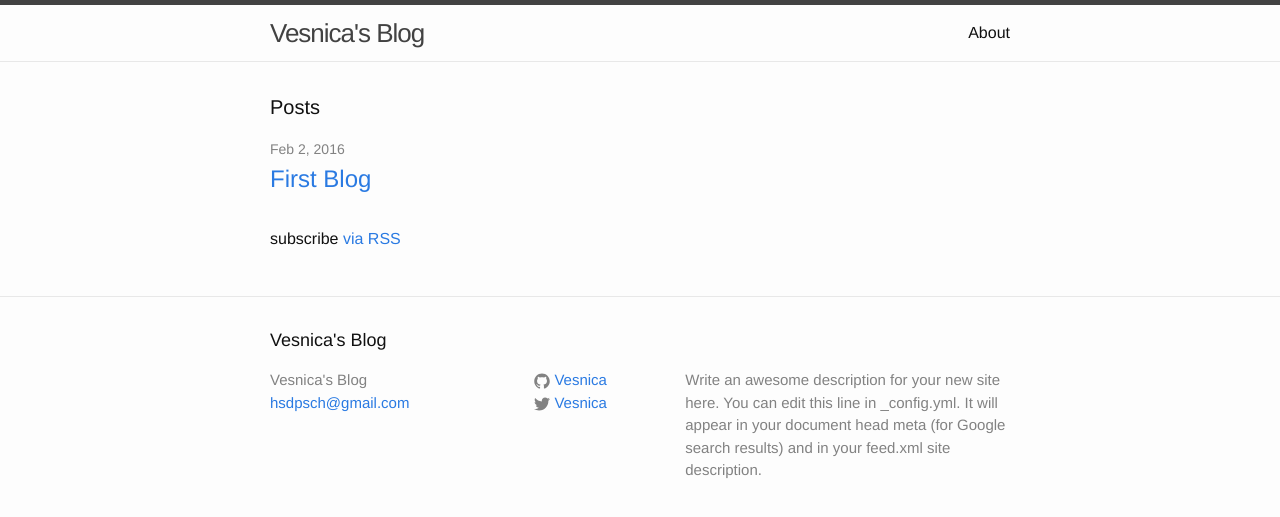
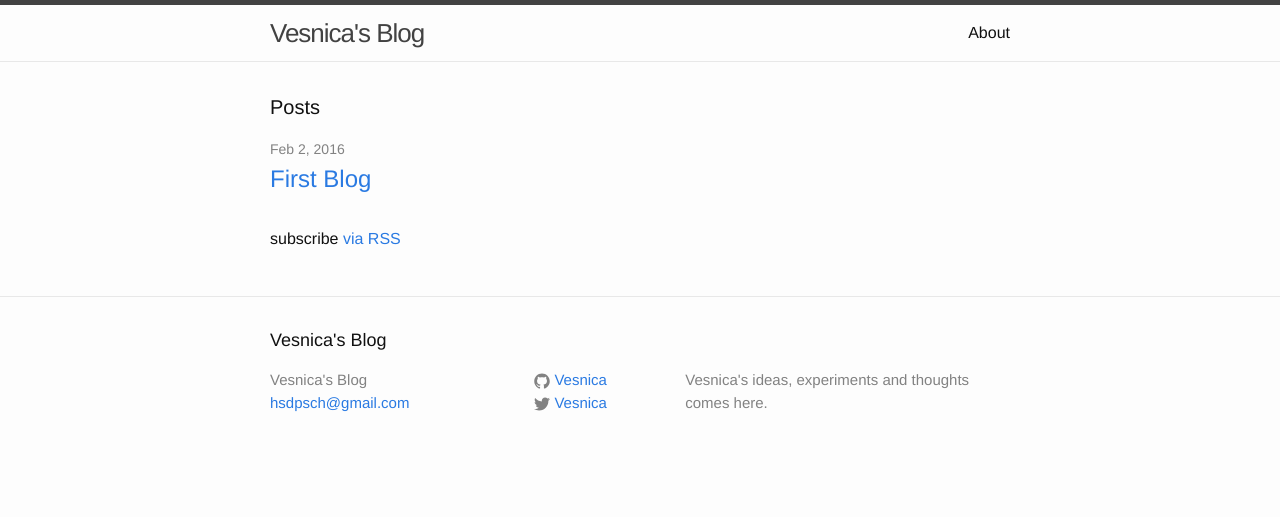
Before and after one commit to Vesnica/vesnica.github.io, a Jekyll site: the page built from index.html, in a window 1280 px wide. Shown: the top 517 px of the page. Built offline with Jekyll 4.4.1, drawn with Linux system fonts in a browser that asks for light colours.

Commit message:
Update _config.yml

```diff
--- a/_config.yml
+++ b/_config.yml
@@ -9,9 +9,7 @@
 title: Vesnica's Blog
 email: hsdpsch@gmail.com
 description: > # this means to ignore newlines until "baseurl:"
-  Write an awesome description for your new site here. You can edit this
-  line in _config.yml. It will appear in your document head meta (for
-  Google search results) and in your feed.xml site description.
+  Vesnica's ideas, experiments and thoughts comes here.
 baseurl: "" # the subpath of your site, e.g. /blog
 url: "https://vesnica.github.io" # the base hostname & protocol for your site
 twitter_username: Vesnica
```
